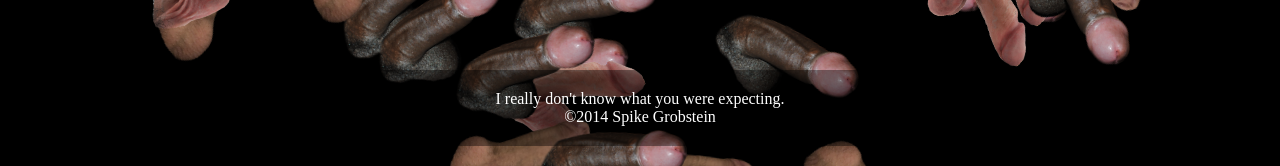
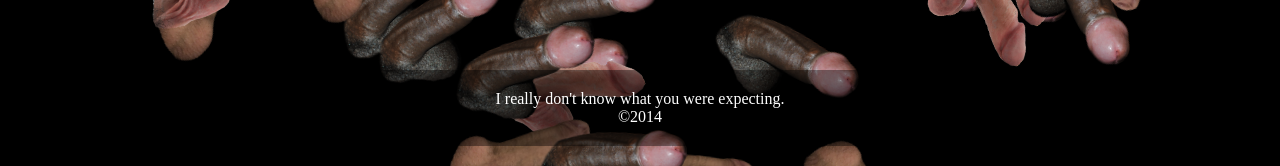
Before and after one commit to spikegrobstein/dickpit.com, a plain HTML site: page index.html in a window 1280 px wide. Shown: the part 634-800 px from the top of the page. Drawn offline with Linux system fonts and the light colour scheme.

Commit message:
decided to take my name off the footer

```diff
--- a/index.html
+++ b/index.html
@@ -78,7 +78,7 @@
 <div id="title-container">
   <div class="dickpit-title"></div>
 </div>
-<div id="footer">I really don't know what you were expecting.<br/>&copy;2014 Spike Grobstein</div>
+<div id="footer">I really don't know what you were expecting.<br/>&copy;2014</div>
 <div id="trash"></div>
 <!-- <script type="text/javascript" src="rocket.js"></script> -->
 <script type="text/javascript" src="js/u.js"></script>
```
